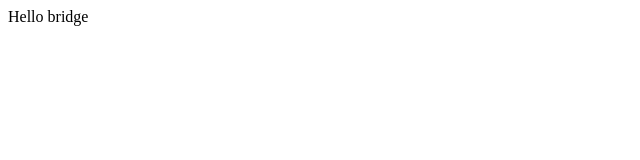
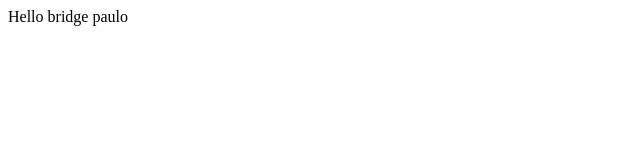
Before and after one commit to bridgemoraleda20/practice, a plain HTML site: page index.html in a window 1280 px wide. Shown: the full height of the page, 0-640 px from the left. Drawn offline with Linux system fonts and the light colour scheme.

Commit message:
Update index.html

```diff
--- a/index.html
+++ b/index.html
@@ -13,7 +13,7 @@
     </head>
     <body>
         <script>
-            sayHello("bridge");
+            sayHello("bridge paulo");
         </script>
     </body>
 </html>
```
